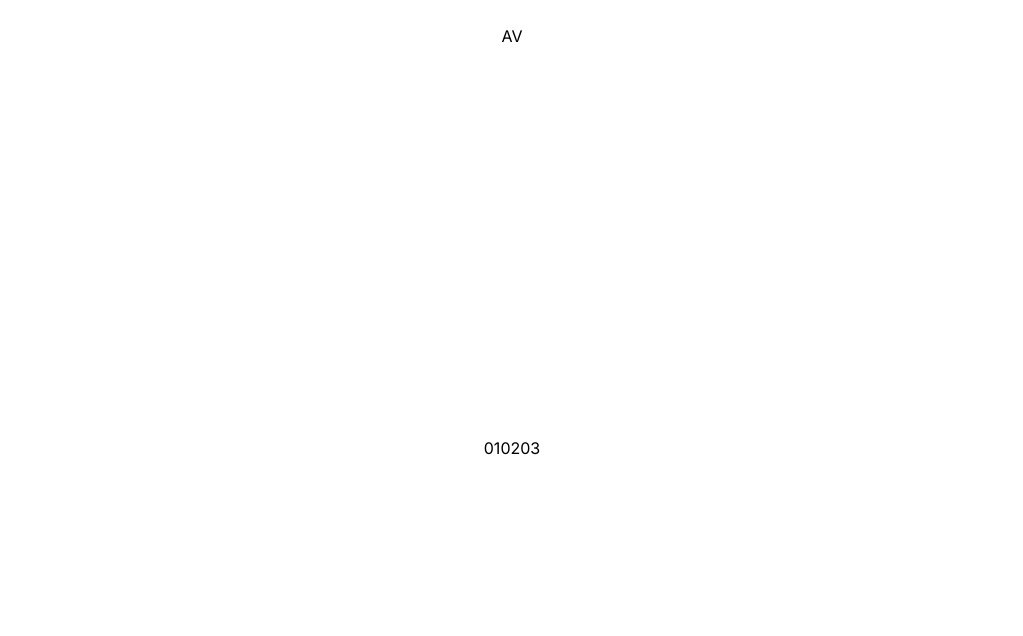
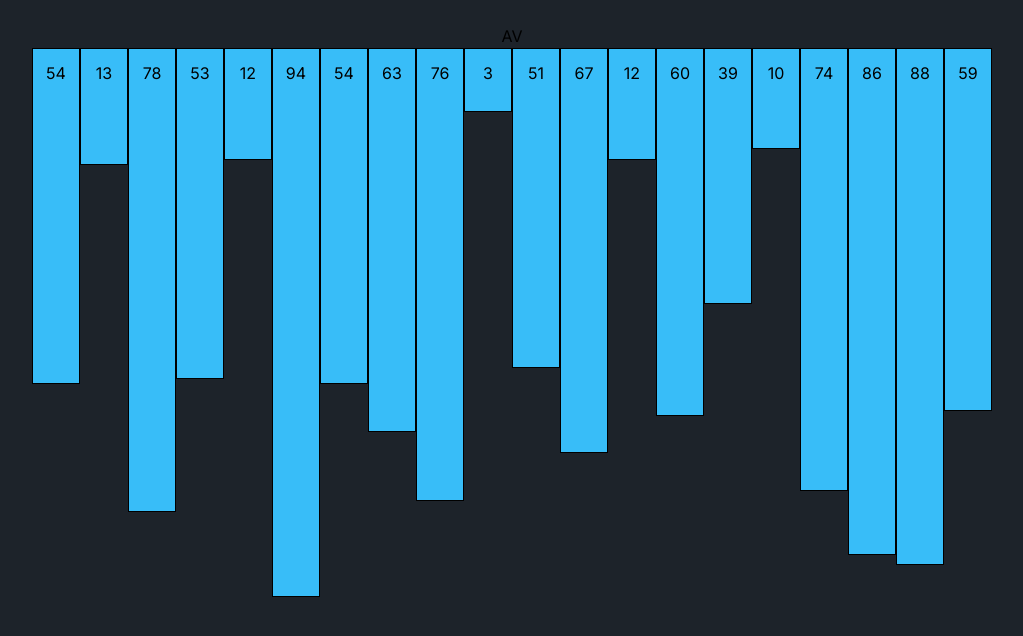
Before and after one commit to Deadlica/algorithm-visualizer, a Next.js app in the folder src/: page / in a window 1280 px wide. Shown: the top 636 px of the page, without its empty margins (128-1151 px from the left). Built offline with nearby package versions, Linux system fonts and the light colour scheme.

Commit message:
#2 FEATURE: Added ground structure for the BarArray with some simple styling

```diff
--- /dev/null
+++ b/src/app/components/BarArray/Bar.tsx
@@ -0,0 +1,17 @@
+import React from 'react'
+
+const Bar = ({ width = 3, height = 10, value = 0 }) => {
+  height = height / 3 + 3
+  const barDimensions = {
+    width: `${width}rem`,
+    height: `${height}rem`,
+  };
+
+  return (
+    <div className="bg-sky-400 border border-black text-center pt-3 hover:bg-sky-blue-600" style={barDimensions}>
+        {value}
+    </div>
+  )
+}
+
+export default Bar
--- a/src/app/components/BarArray/BarArray.tsx
+++ b/src/app/components/BarArray/BarArray.tsx
@@ -1,11 +1,22 @@
 import React from 'react'
+import Bar from './Bar'
 
-const BarArray = () => {
+interface BarArrayProps {
+  nrOfBars?: number;
+};
+
+const BarArray: React.FC<BarArrayProps> = ({ nrOfBars = 20 }) => {
+  const bars = Array.from(
+    { length: nrOfBars }, () => Math.floor(Math.random() * 100) + 1
+  );
+
   return (
-    <div className="h-screen flex items-center justify-center">
-      <div className="py-4">01</div>
-      <div className="py-12">02</div>
-      <div className="py-8">03</div>
+    <div className="h-screen flex justify-center items-start">
+      {
+        bars.map((value) => (
+        <Bar key={value} height={value} value={value} />
+        ))
+      }
     </div>
   )
 }
--- a/src/app/layout.tsx
+++ b/src/app/layout.tsx
@@ -15,7 +15,7 @@ export default function RootLayout({
   children: React.ReactNode;
 }>) {
   return (
-    <html lang="en">
+    <html lang="en" data-theme="dark">
       <body className={inter.className}>{children}</body>
     </html>
   );
--- a/src/tailwind.config.ts
+++ b/src/tailwind.config.ts
@@ -16,5 +16,8 @@ const config: Config = {
     },
   },
   plugins: [require("daisyui")],
+  daisyui: {
+    themes: ["dark"],
+  },
 };
 export default config;
```
